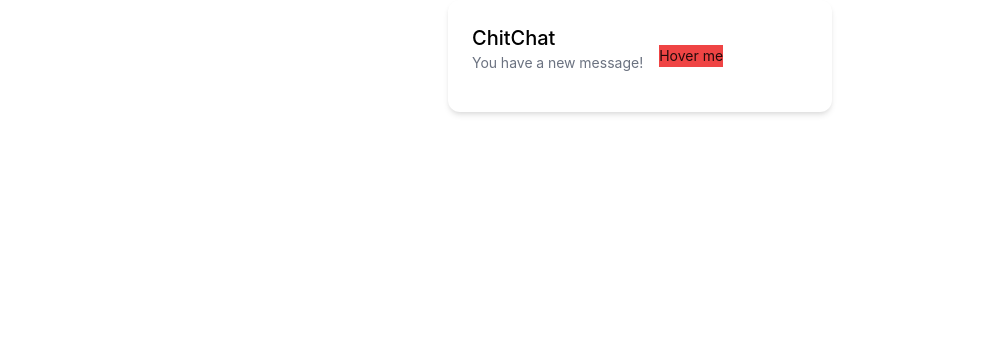
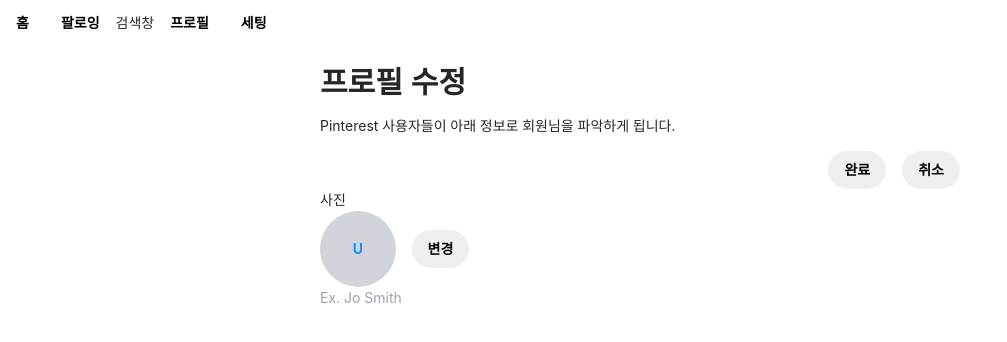
Before and after one commit to gptjddldi/Pinterest-, a React (Create React App) app in the folder frontend/: page /test in a window 1280 px wide. Shown: the top 342 px of the page, without its empty margins (0-1007 px from the left). Built offline with nearby package versions, Linux system fonts and the light colour scheme.

Commit message:
Settings Page -ing

```diff
--- /dev/null
+++ b/frontend/src/pages/CssTest.css
@@ -0,0 +1,5 @@
+.login{
+    background: url('http://bit.ly/2gPLxZ4');
+    background-repeat: no-repeat;
+    background-size: cover;
+}
--- a/frontend/src/pages/CssTest.js
+++ b/frontend/src/pages/CssTest.js
@@ -1,15 +1,61 @@
-import React from 'react'
+import React, {useRef, useState} from 'react'
+import axios from "axios";
+import {useSelector} from "react-redux";
+import Layout from "../components/Layout";
+import ProfilePicture from "../components/ProfilePicture";
 
-export default function cssTest() {
-    return(
-        <div className="group p-6 max-w-sm mx-auto bg-white rounded-xl shadow-md flex items-center space-x-4 ">
-            <div>
-                <div className="text-xl font-medium text-black group-hover:bg-red-500 ">ChitChat</div>
-                <p className="text-gray-500">You have a new message!</p>
+const apiRoot = 'http://localhost:8000/account/user/kakao/'
+export default function CssTest() {
+    let [username, setUsername] = useState()
+    let [avatar, setAvatar] = useState()
+    let imageInput = useRef()
+    const {token, user} = useSelector(state => ({
+        token: state.userReducer.token,
+        user: state.userReducer.user,
+    }))
+
+    const onEdit = (e) => {
+        e.preventDefault()
+        async function fn() {
+            const data = {username, avatar}
+            const headers = {Authorization: `JWT ${token}`}
+            const response = axios.put(apiRoot, data, {headers})
+            console.log(response)
+        }
+        fn()
+    }
+    const handleChange = (e) => {
+        setAvatar(e.target.files[0])
+    }
+    return  (
+        <Layout>
+            <div className="max-w-screen-sm mx-auto">
+                <h1 className="text-3xl font-bold">프로필 수정</h1>
+                <p>Pinterest 사용자들이 아래 정보로 회원님을 파악하게 됩니다.</p>
+                <form onSubmit={onEdit}>
+                    <div className="flex">
+                        <button className="px-4 py-2 rounded-3xl ml-auto font-bold" style={{backgroundColor:"#EFEFEF", color:"#000000"}}>완료</button>
+                        <button className="px-4 py-2 rounded-3xl ml-4 font-bold" style={{backgroundColor:"#EFEFEF", color:"#000000"}}>취소</button>
+                    </div>
+                    <div>
+                        <div>
+                            <label htmlFor="">사진</label>
+                            <div className="flex items-center">
+                                {avatar ? (
+                                    <img className="rounded-full w-20 h-20" src={URL.createObjectURL(avatar)}/>
+                                ) : (
+                                    <ProfilePicture user={user} size="3"/>
+                                )}
+                                <button className="px-4 py-2 rounded-3xl ml-4 font-bold" style={{backgroundColor:"#EFEFEF", color:"#000000"}} onClick={() => imageInput.current.click()}>변경</button>
+                                <input ref={imageInput} type="file" className={"hidden"} onChange={handleChange}/>
+                            </div>
+                            <div className="flex">
+                                <input type="text" label="username" placeholder="Ex. Jo Smith" value={username} onChange={e => setUsername(e.target.value)} />
+                            </div>
+                        </div>
+                    </div>
+                </form>
             </div>
-            <button className="bg-red-500 hover:bg-red-700 ...">
-                Hover me
-            </button>
-        </div>
+        </Layout>
     )
 }
--- a/frontend/src/pages/account/index.js
+++ b/frontend/src/pages/account/index.js
@@ -2,7 +2,7 @@ import React from 'react'
 import {Route} from "react-router-dom";
 import Login from "./login";
 import Signup from "./signup";
-import Profile from "./profile";
+import Profile from "../profile";
 
 export default function AccountRoutes ({match}) {
     return(
--- /dev/null
+++ b/frontend/src/pages/account/settings/account_settings.js
@@ -0,0 +1,5 @@
+import React from 'react'
+
+export default function AccountSetting() {
+    return <div>Account Setting</div>
+}
--- /dev/null
+++ b/frontend/src/pages/account/settings/edit_profile.js
@@ -0,0 +1,10 @@
+import React from 'react'
+import {useSelector} from "react-redux";
+
+export default function ProfileEdit() {
+    let {user} = useSelector(state => ({
+        user: state.userReducer.user
+    }))
+    return <div>Profile Setting</div>
+
+}
--- /dev/null
+++ b/frontend/src/pages/account/settings/index.js
@@ -0,0 +1,13 @@
+import React from 'react'
+import {Route} from "react-router-dom";
+import AccountSetting from "./account_settings";
+import ProfileEdit from "./edit_profile";
+
+export default function SettingsRoutes ({match}) {
+    return(
+        <div>
+            <Route exact path={match.url + '/account-settings'} component={AccountSetting}/>
+            <Route exact path={match.url + '/edit-profile'} component={ProfileEdit}/>
+        </div>
+    )
+}
--- a/frontend/src/pages/index.js
+++ b/frontend/src/pages/index.js
@@ -7,8 +7,9 @@ import AccountRoutes from "./account";
 import LoginRequiredRouter from "../components/routings/LoginRequiredRouter";
 import CssTest from "./CssTest";
 import Following from "./Following";
-import Profile from "./account/profile";
+import Profile from "./profile";
 import {useSelector} from "react-redux";
+import SettingsRoutes from "./account/settings";
 
 export default function Root() {
     let {username} = useSelector(state => ({
@@ -21,6 +22,7 @@ export default function Root() {
             <Route exact path={'/profile/:key1'} component={Profile}/>
             <Route path={'/account'} component={AccountRoutes}/>
             <Route path={'/test'} exact component={CssTest}/>
+            <Route path={'/settings'} component={SettingsRoutes}/>
         </div>
     )
 }
--- a/frontend/src/pages/account/profile.js
+++ b/frontend/src/pages/profile.js
@@ -1,9 +1,9 @@
 import React, {useEffect, useState} from 'react'
 import {useHistory} from 'react-router-dom'
 import {useDispatch, useSelector} from "react-redux";
-import {logout} from "../../actions/userAction";
-import Layout from "../../components/Layout";
-import ProfilePicture from "../../components/ProfilePicture";
+import {logout} from "../actions/userAction";
+import Layout from "../components/Layout";
+import ProfilePicture from "../components/ProfilePicture";
 import axios from "axios";
 
 export default function Profile(props) {
```
